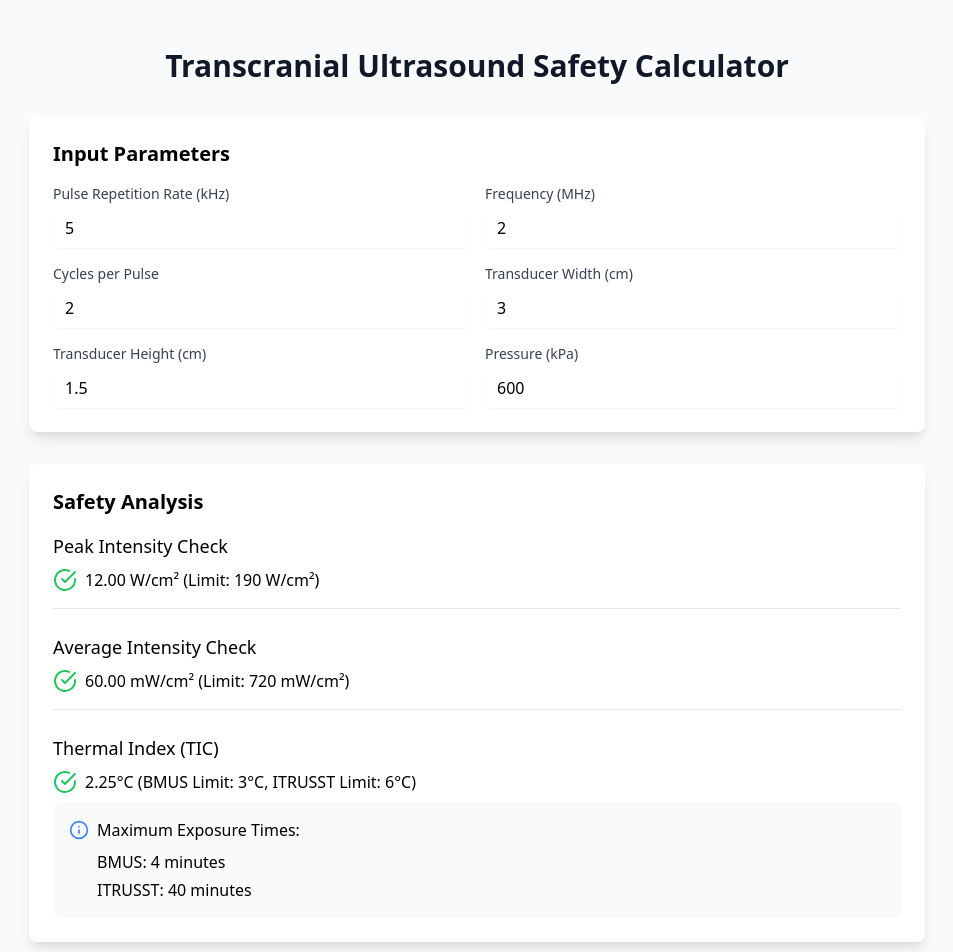
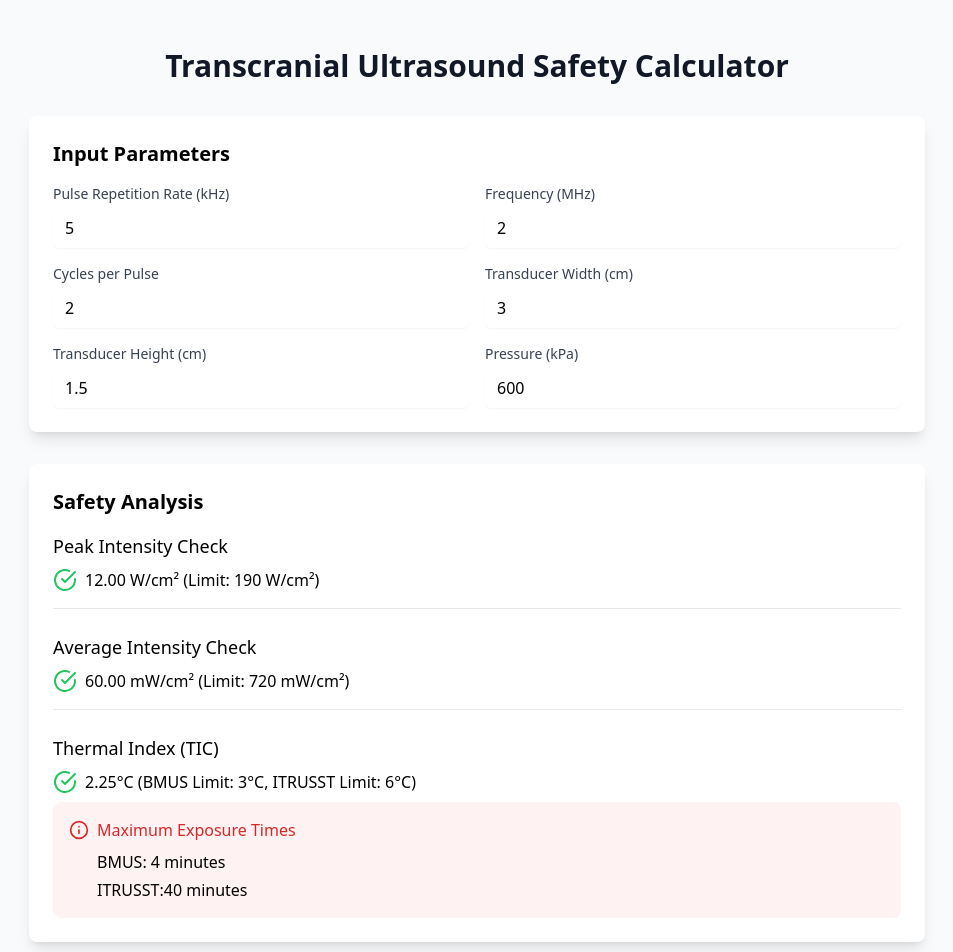
Before and after one commit to rhotter/tfus-safety-calculator, a React (Vite) app: page / in a window 1280 px wide. Shown: the top 952 px of the page, without its empty margins (163-1116 px from the left). Built offline with nearby package versions, Linux system fonts and the light colour scheme.

Commit message:
Update maximum exposure times section styling with red color scheme

```diff
--- a/src/App.tsx
+++ b/src/App.tsx
@@ -251,15 +251,18 @@ function App() {
                 </span>
               </div>
 
-              <div className="bg-gray-50 p-4 rounded-lg">
+              <div className="!bg-red-50 p-4 rounded-lg">
                 <div className="flex items-center mb-2">
-                  <Info className="text-blue-500 w-5 h-5 mr-2" />
-                  <span className="font-medium">Maximum Exposure Times:</span>
+                  <Info className="text-red-600 w-5 h-5 mr-2" />
+                  <span className="text-red-600 font-medium">
+                    Maximum Exposure Times
+                  </span>
                 </div>
                 <div className="ml-7 space-y-1">
                   <p>BMUS: {getMaxExposureTime(results.tic)} minutes</p>
                   <p>
-                    ITRUSST: {getITRUSSTMaxExposureTime(results.tic)} minutes
+                    ITRUSST:
+                    {getITRUSSTMaxExposureTime(results.tic)} minutes
                   </p>
                 </div>
               </div>
--- a/src/index.css
+++ b/src/index.css
@@ -5,3 +5,8 @@
 input[type="number"] {
   @apply px-3 py-2;
 }
+
+.exposure-time-box {
+  background-color: rgb(239, 68, 68) !important;
+  color: white !important;
+}
```
